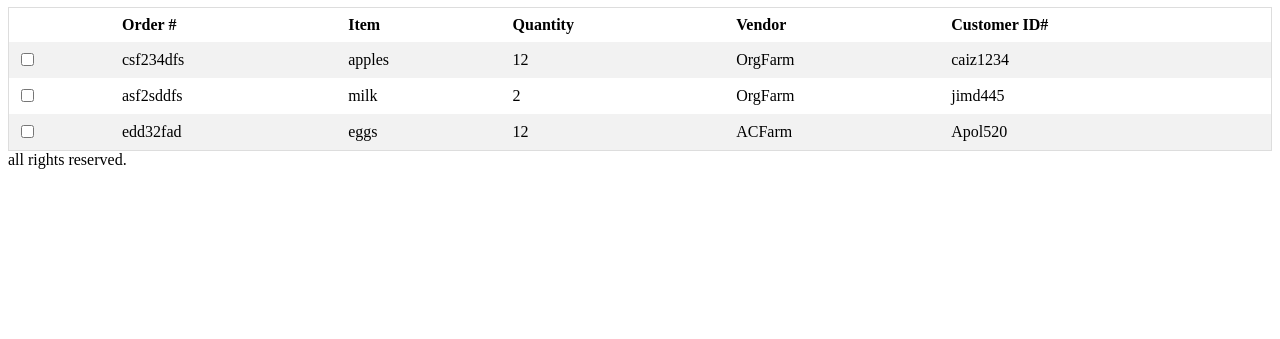
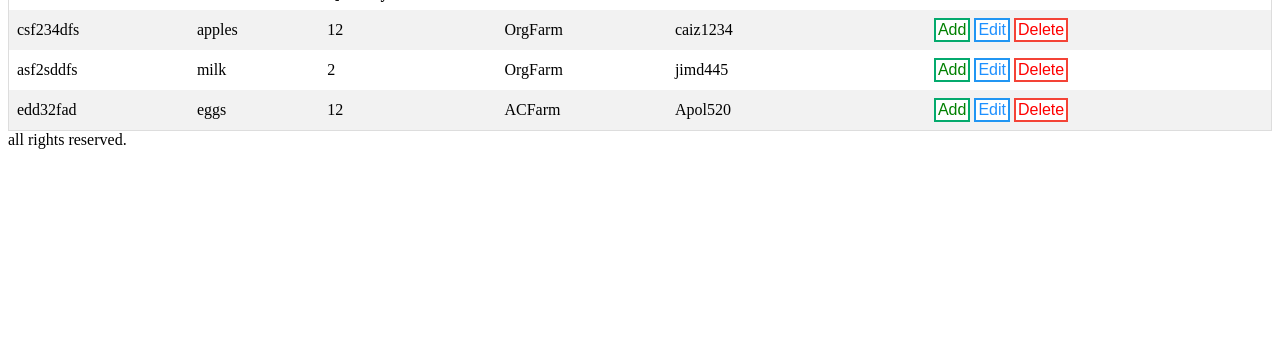
Before and after one commit to broxzhang/groceryApp, a PHP site: page /backStoreOrderList.html in a window 1280 px wide. Shown: the part 461-800 px from the top of the page. Run offline with PHP 8.4, Linux system fonts and the light colour scheme.

Commit message:
change backstore

```diff
--- a/backStoreOrderList.html
+++ b/backStoreOrderList.html
@@ -40,11 +40,7 @@
 
 
 
-  <a href="backStoreOrderProfile.html"><button class="btn Add" > Add </button></a>
 
-  <a href="backStoreOrderProfile.html" ><button class="btn Edit" id="btn" input value="Check" type=submit onclick="check()"> Edit </button></a>
-
-  <button class="btn Delete" id="btn" input value="Check" type=submit onclick="check()"> Delete</button>
   <br><br>
 
   <input type="text" id="myInput" onkeyup="myFunction()" placeholder="Search for names, products, orders.."
@@ -77,7 +73,7 @@
   <div style="overflow-x:auto;">
     <table id="order">
       <tr>
-        <th>
+
         <th>Order #</th>
         <th>Item</th>
         <th>Quantity </th>
@@ -89,46 +85,51 @@
 
 
       </tr>
+
       <tr>
-        <th>
-          <label>
-            <input type="checkbox" name="remember" value="csf234dfs" id="order1">
-        </th>
+
         <td>csf234dfs</td>
         <td>apples</td>
         <td>12</td>
         <td>OrgFarm</td>
+        <td>caiz1234</td>
+
+        <td><a href="backStoreOrderProfile.html"><button class="btn Add" > Add </button></a>
+
+        <a href="backStoreOrderProfile.html" ><button class="btn Edit" id="btn" input value="Check" type=submit > Edit </button></a>
+
+        <button class="btn Delete" id="btn" input value="Check" type=submit > Delete</button></td>
+
+      </tr>
 
 
-        <td>caiz1234</td>
+      <tr>
 
-
-      </tr>
-      <tr>
-        <th>
-          <label>
-            <input type="checkbox" name="remember" value="asf2sddfs" id="order2">
-        </th>
         <td>asf2sddfs</td>
         <td>milk</td>
         <td>2</td>
         <td>OrgFarm</td>
         <td>jimd445</td>
 
+        <td><a href="backStoreOrderProfile.html"><button class="btn Add" > Add </button></a>
 
+          <a href="backStoreOrderProfile.html" ><button class="btn Edit" id="btn" input value="Check" type=submit > Edit </button></a>
+
+          <button class="btn Delete" id="btn" input value="Check" type=submit > Delete</button></td>
       </tr>
       <tr>
-        <th>
-          <label>
-            <input type="checkbox" name="remember" value="edd32fad" id="order3">
-        </th>
+
         <td>edd32fad</td>
         <td>eggs</td>
         <td>12</td>
         <td>ACFarm</td>
         <td>Apol520</td>
 
+        <td><a href="backStoreOrderProfile.html"><button class="btn Add" > Add </button></a>
 
+          <a href="backStoreOrderProfile.html" ><button class="btn Edit" id="btn" input value="Check" type=submit > Edit </button></a>
+
+          <button class="btn Delete" id="btn" input value="Check" type=submit > Delete</button></td>
       </tr>
     </table>
   </div>
--- a/style/backStore.css
+++ b/style/backStore.css
@@ -123,7 +123,7 @@
     border: 2px solid black;
     background-color: white;
     color: black;
-    padding: 14px 28px;
+    padding: 1px 2px;
     font-size: 16px;
     cursor: pointer;
     text-decoration: none;
```
